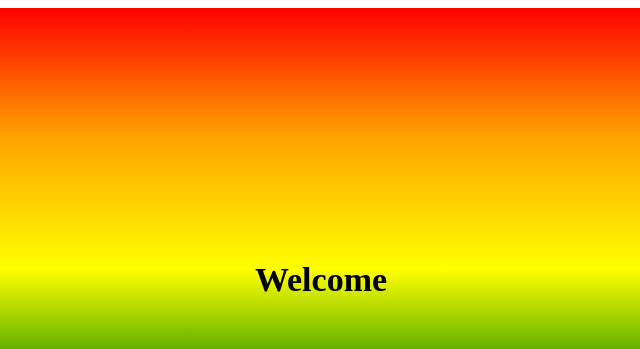
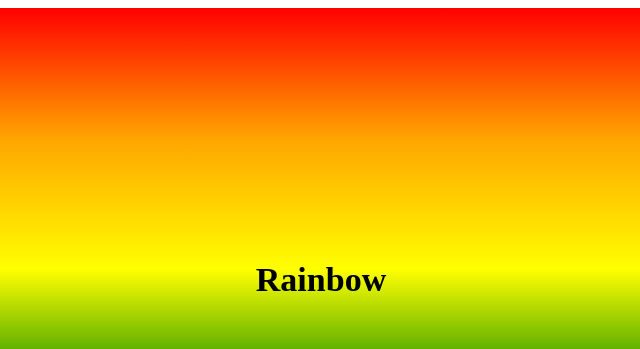
Before and after one commit to AnushkaPawaskar/Css, a plain HTML site: page LinearGrad1.html in a window 1280 px wide. Shown: the top 349 px of the page, 319-959 px from the left. Drawn offline with Linux system fonts and the light colour scheme.

Commit message:
Update LinearGrad1.html
testing

```diff
--- a/LinearGrad1.html
+++ b/LinearGrad1.html
@@ -18,6 +18,6 @@
        </style>
     </head>
     <body>
-        <section id="section1"><p>Welcome</p></section>
+        <section id="section1"><p>Rainbow</p></section>
     </body>
 </html>
```
